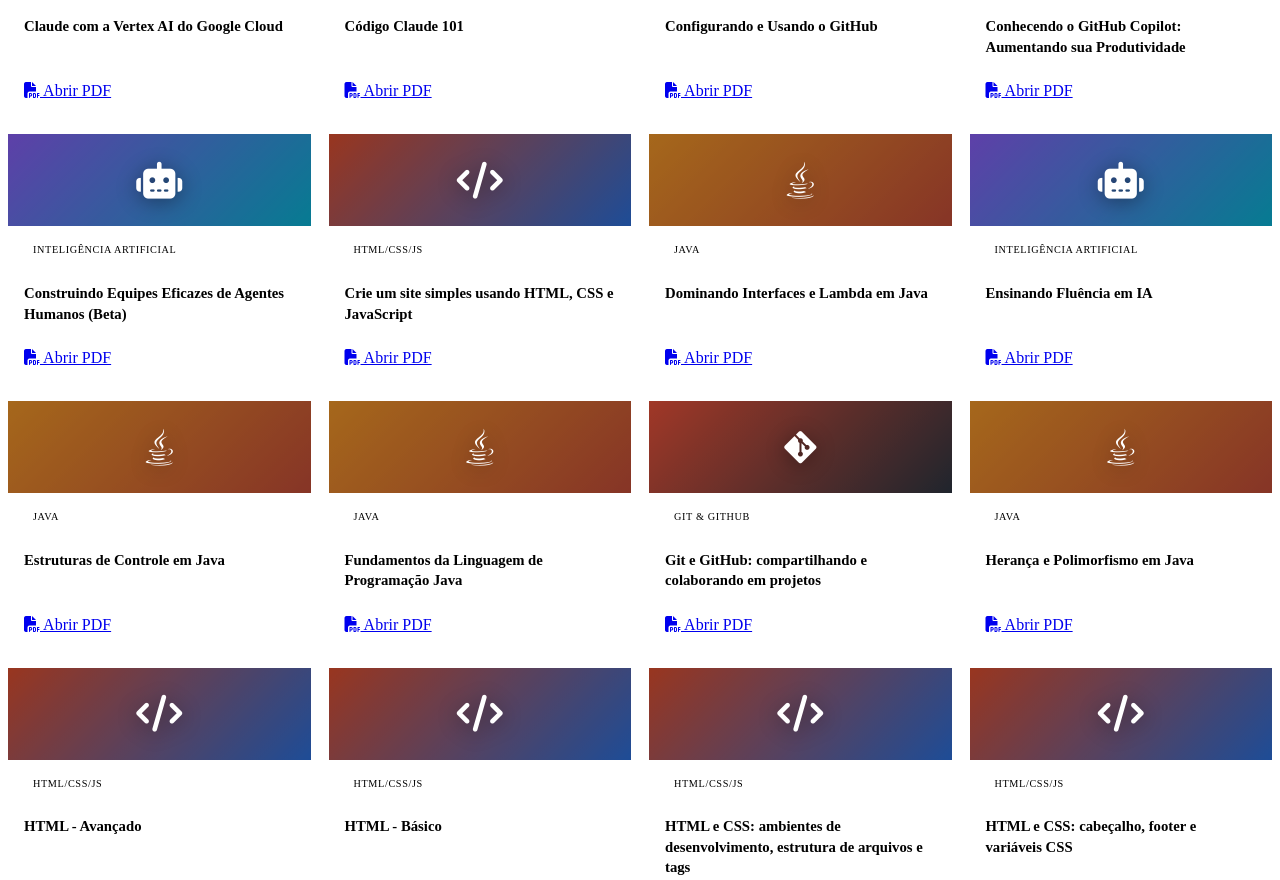
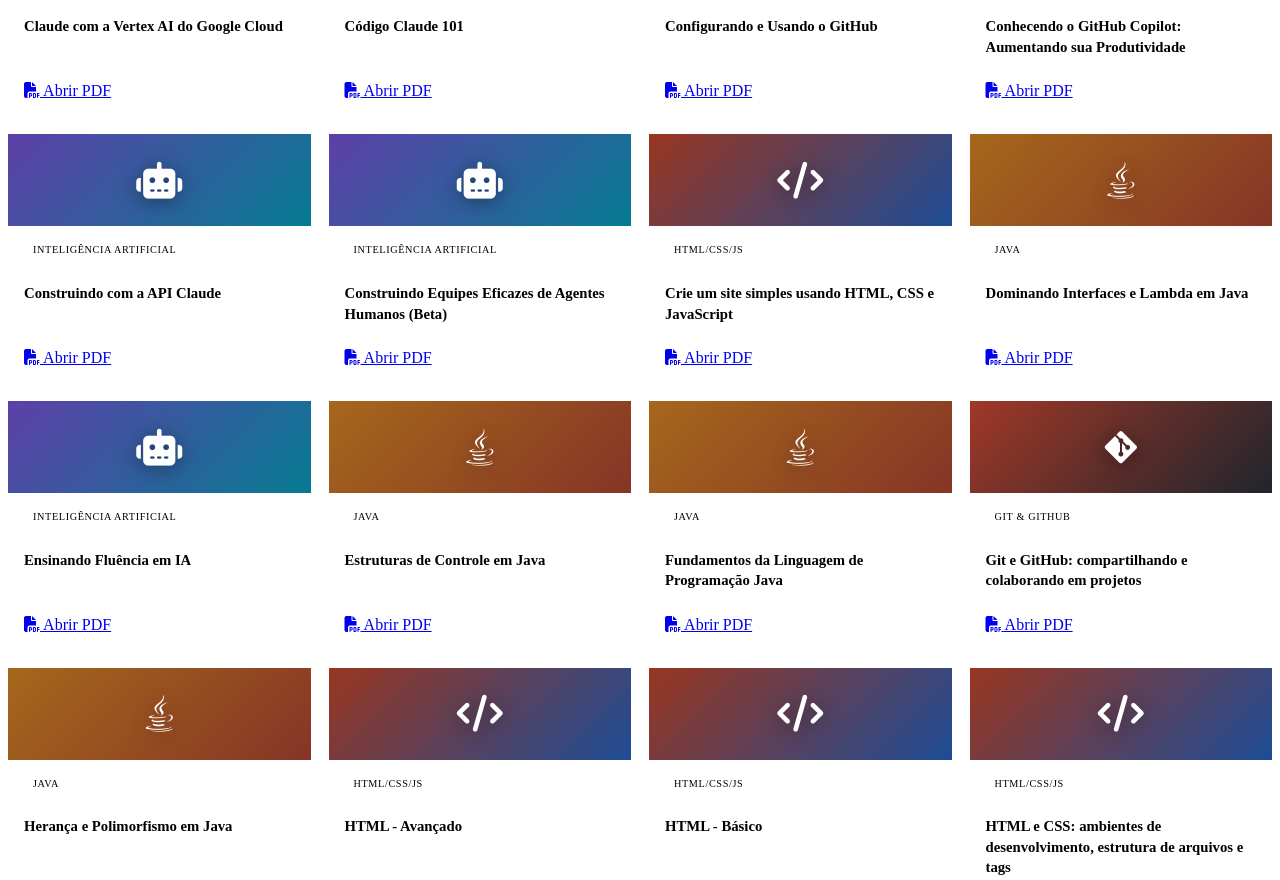
Before and after one commit to alvarofgomes/Portfolio_alvarofgomes, a Vue app: page /#/certificados in a window 1280 px wide. Shown: the part 1120-2000 px from the top of the page. Built offline with nearby package versions, Linux system fonts and the light colour scheme; the HTML template or start-up script is replaced by a standard one.

Commit message:
chore: sincronizar certificados a partir do repo Certificados

```diff
--- a/src/data/certificados.ts
+++ b/src/data/certificados.ts
@@ -122,6 +122,11 @@ const raw: Certificado[] = [
       en: "Claude with Google Cloud's Vertex AI"
     },
     arquivo: "Claude com a Vertex AI do Google Cloud.pdf",
+    categoria: "ia"
+  },
+  {
+    titulo: { pt: "Construindo com a API Claude", en: "Building with the Claude API" },
+    arquivo: "Construindo com a API Claude.pdf",
     categoria: "ia"
   },
   {
```
